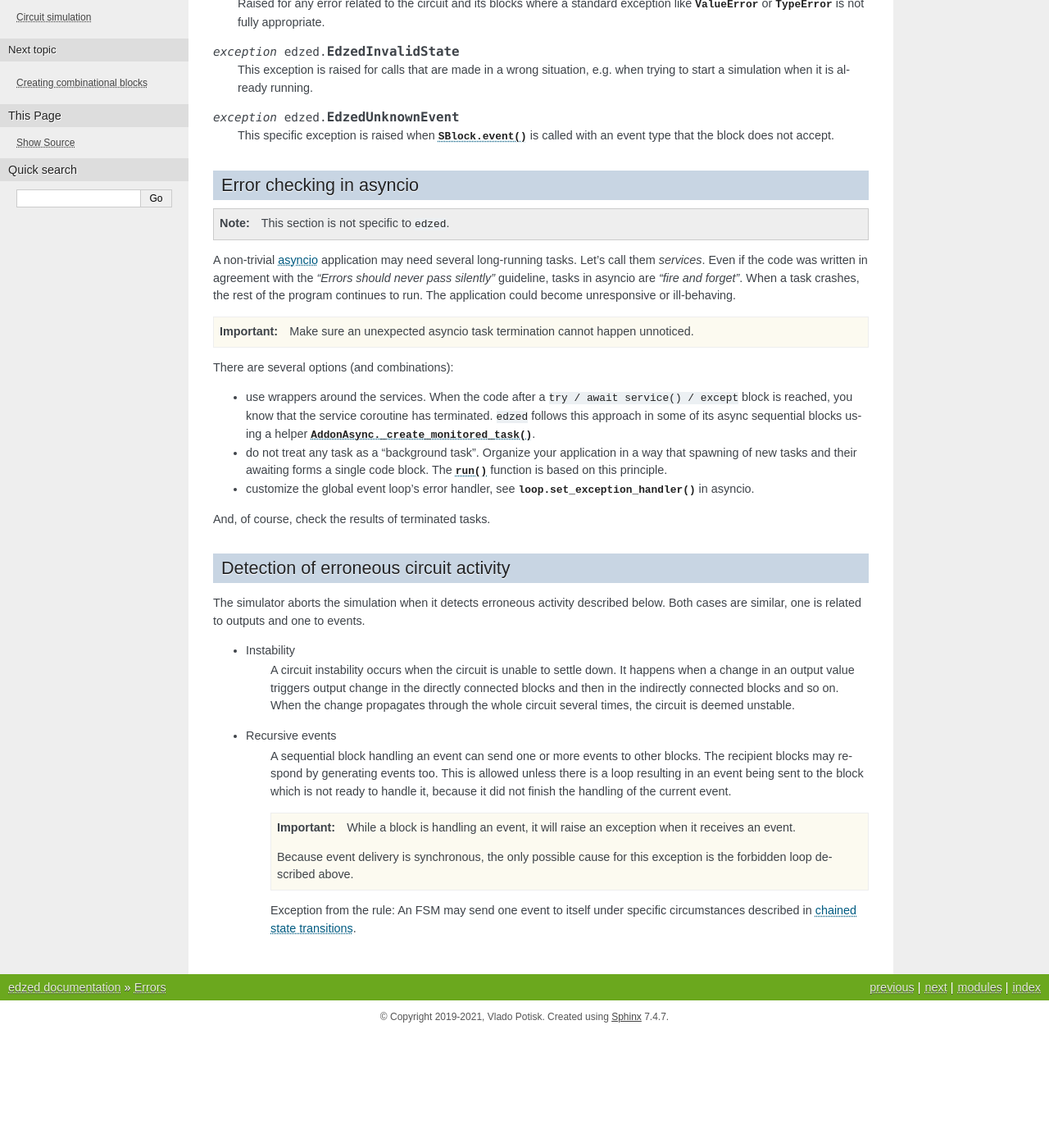
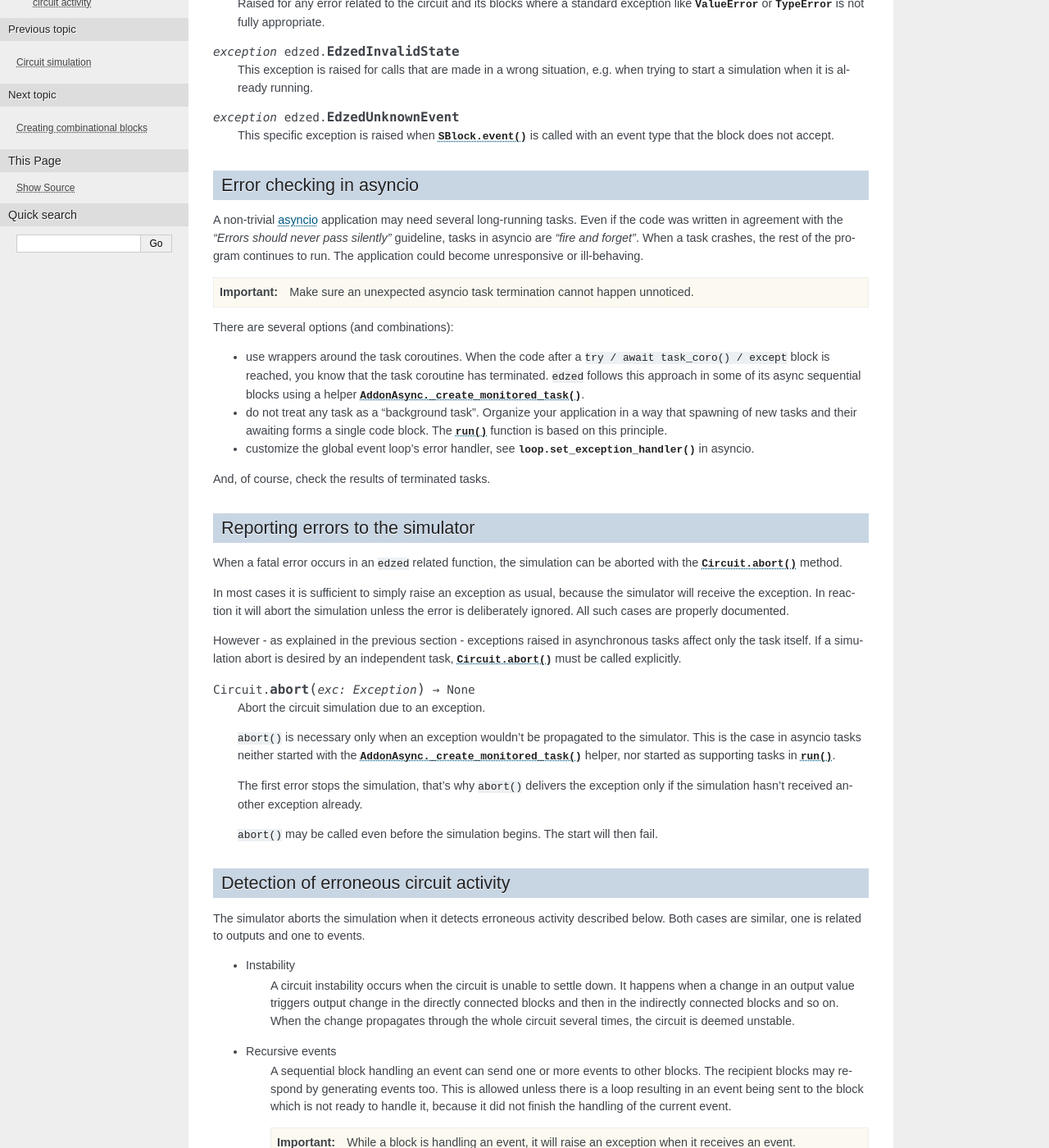
Before and after one commit to xitop/edzed, a Sphinx documentation site: the page built from docs/errors.rst, in a window 1280 px wide and 1400 px high, scrolled down 299 px. Shown: the whole window at 82% size. Built offline with Sphinx 7.4.7, drawn with Linux system fonts in a browser that asks for light colours; before the commit the page ends 1559 px from its top, so only the background shows below that; some of the changed text lies outside the part shown.

Commit message:
Add documentation for the Circuit.abort()

```diff
--- a/docs/conf.py
+++ b/docs/conf.py
@@ -18,7 +18,7 @@
 # -- Project information -----------------------------------------------------
 
 project = 'edzed'
-copyright = '2019-2021, Vlado Potisk'
+copyright = '2019-2022, Vlado Potisk'
 author = 'Vlado Potisk'
 
 
--- a/docs/errors.rst
+++ b/docs/errors.rst
@@ -32,12 +32,8 @@
 Error checking in asyncio
 =========================
 
-.. note::
-
-  This section is not specific to ``edzed``.
-
 A non-trivial `asyncio <https://docs.python.org/3/library/asyncio.html>`_
-application may need several long-running tasks. Let's call them *services*.
+application may need several long-running tasks.
 Even if the code was written in agreement with the
 *"Errors should never pass silently"* guideline, tasks in asyncio
 are *"fire and forget"*. When a task crashes, the rest of the program
@@ -50,9 +46,9 @@
 
 There are several options (and combinations):
 
-- use wrappers around the services. When the code
-  after a ``try / await service() / except`` block is reached,
-  you know that the service coroutine has terminated.
+- use wrappers around the task coroutines. When the code
+  after a ``try / await task_coro() / except`` block is reached,
+  you know that the task coroutine has terminated.
   ``edzed`` follows this approach in some of its async sequential blocks
   using a helper :meth:`AddonAsync._create_monitored_task`.
 - do not treat any task as a "background task". Organize
@@ -63,6 +59,39 @@
   see :meth:`loop.set_exception_handler` in asyncio.
 
 And, of course, check the results of terminated tasks.
+
+
+Reporting errors to the simulator
+=================================
+
+When a fatal error occurs in an ``edzed`` related function,
+the simulation can be aborted with the :meth:`Circuit.abort` method.
+
+In most cases it is sufficient to simply raise an exception as usual,
+because the simulator will receive the exception. In reaction it will
+abort the simulation unless the error is deliberately ignored.
+All such cases are properly documented.
+
+However - as explained in the previous section - exceptions raised
+in asynchronous tasks affect only the task itself. If a simulation
+abort is desired by an independent task, :meth:`Circuit.abort` must
+be called explicitly.
+
+.. method:: Circuit.abort(exc: Exception) -> None
+
+  Abort the circuit simulation due to an exception.
+
+  ``abort()`` is necessary only when an exception wouldn't
+  be propagated to the simulator. This is the case in asyncio
+  tasks neither started with the :meth:`AddonAsync._create_monitored_task` helper,
+  nor started as supporting tasks in :meth:`run`.
+
+  The first error stops the simulation, that's why ``abort()``
+  delivers the exception only if the simulation hasn't received
+  another exception already.
+
+  ``abort()`` may be called even before the simulation begins.
+  The start will then fail.
 
 
 Detection of erroneous circuit activity
--- a/docs/simulation.rst
+++ b/docs/simulation.rst
@@ -348,8 +348,8 @@
    circuit.set_debug(False, edzed.Input)
 
 
-Circuit monitoring
-==================
+Circuit examination
+===================
 
 Finding blocks
 --------------
--- a/edzed/__init__.py
+++ b/edzed/__init__.py
@@ -7,7 +7,7 @@
  - a simple event-driven zero-delay digital circuit simulator
 
 - - - - - -
-Copyright (c) 2019-2021 Vlado Potisk <edzed@poti.sk>.
+Copyright (c) 2019-2022 Vlado Potisk <edzed@poti.sk>.
 
 Released under the MIT License.
 
--- a/setup.py
+++ b/setup.py
@@ -20,7 +20,7 @@
 
 setup(
     name='edzed',
-    version='21.12.8',
+    version='22.2.1',
     description='A library for building small automated systems',
     long_description=long_description,
     long_description_content_type="text/markdown",
```
Also changed, not shown: docs/changelog.rst (+7 -0 lines), LICENSE.txt, 1 other file.
